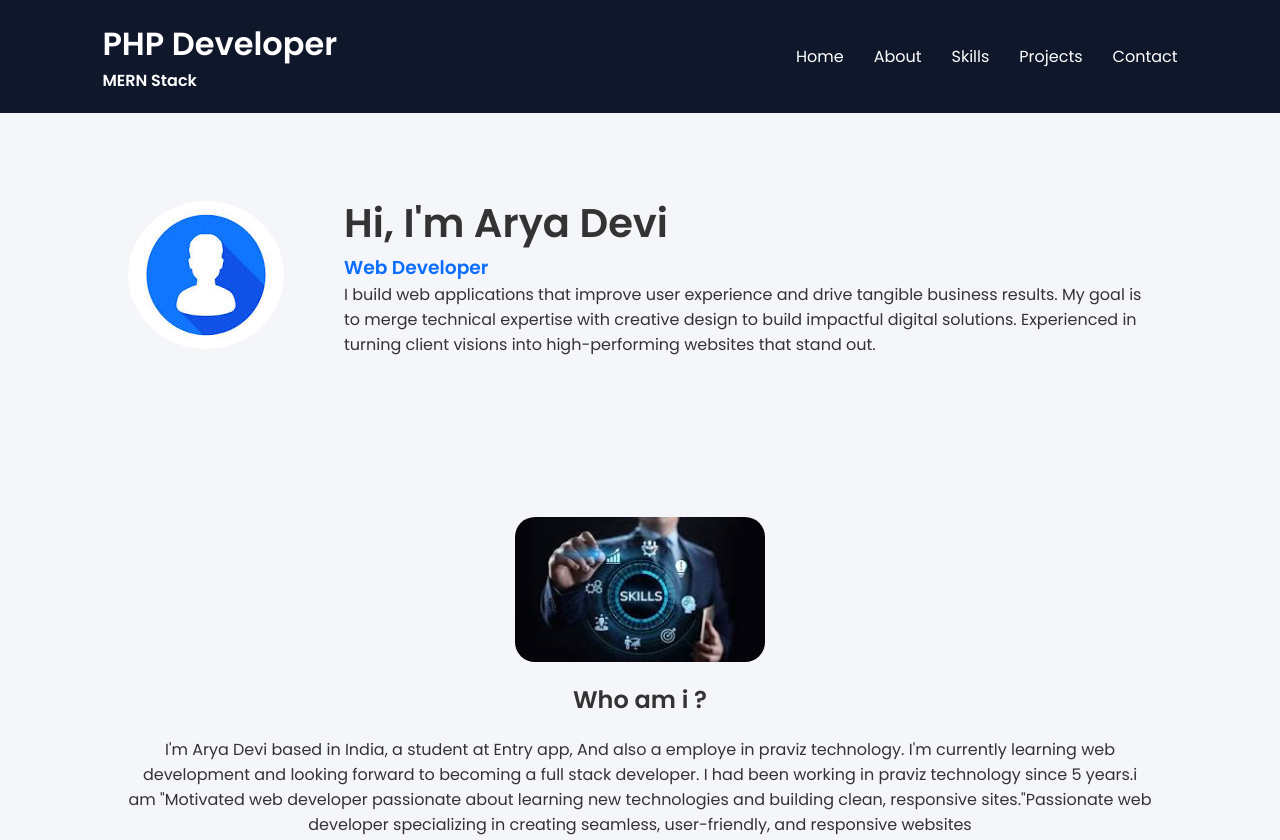
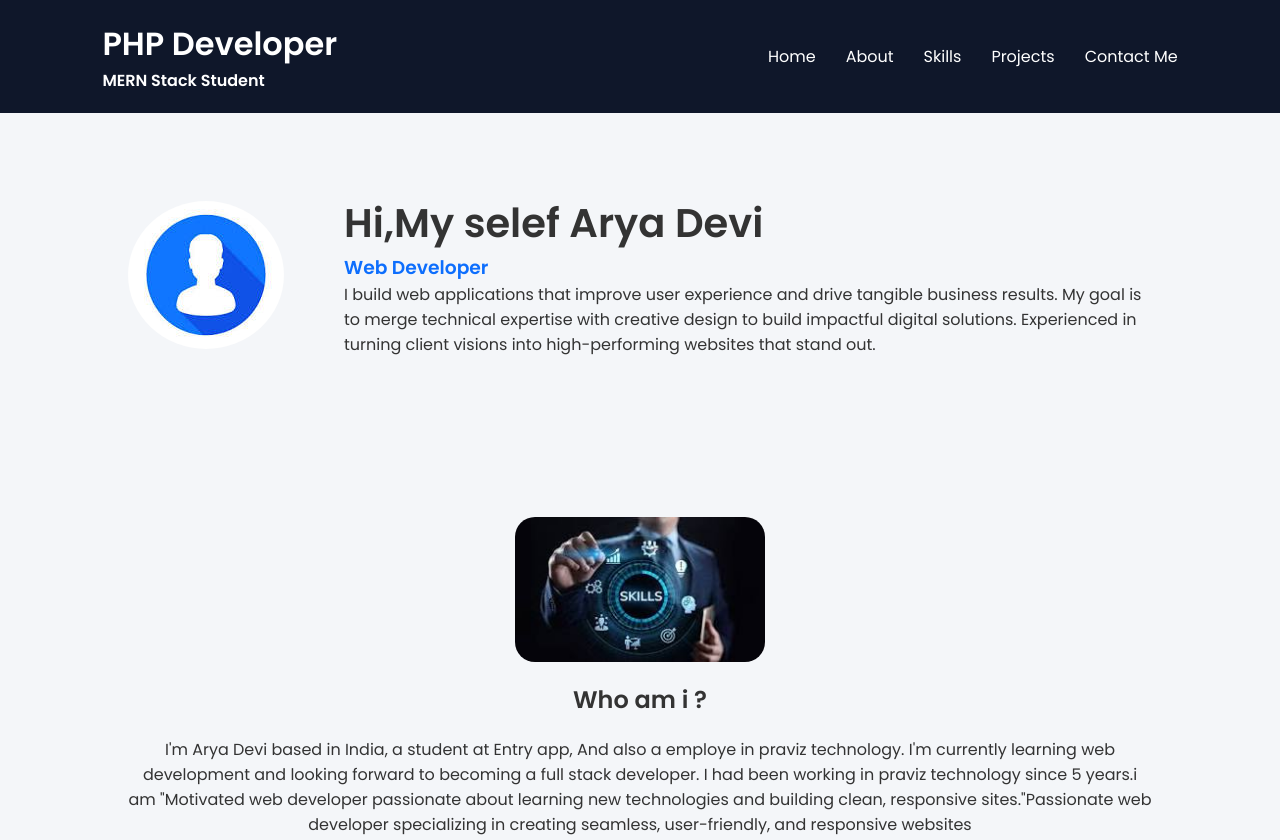
Before and after one commit to aryadevipraviz/portfolioassignment3, a plain HTML site: page index.html in a window 1280 px wide. Shown: the top 840 px of the page. Drawn offline with Linux system fonts and the light colour scheme.

Commit message:
first commit

```diff
--- a/index.html
+++ b/index.html
@@ -8,7 +8,7 @@
     <link href="https://fonts.googleapis.com/css2?family=Poppins:wght@300;400;600&display=swap" rel="stylesheet">
 
     <!-- CSS -->
-    <link rel="stylesheet" href="css/portfoliostyle.css">
+    <link rel="stylesheet" href="css/portfoliostyles.css">
 </head>
 <body>
 
@@ -16,7 +16,7 @@
 <header>
     <div class="text-animate">
         <h1 class="heading first">PHP Developer</h1>
-        <h2 class="heading second">MERN Stack </h2>
+        <h2 class="heading second">MERN Stack Student</h2>
     </div>
     <div class="menu-toggle" id="menu-toggle">☰</div>
 
@@ -25,7 +25,7 @@
         <a href="#about">About</a>
         <a href="#skill">Skills</a>
         <a href="#projects">Projects</a>
-        <a href="#contact">Contact</a>
+        <a href="#contact">Contact Me</a>
     </nav>
 
 
@@ -33,7 +33,7 @@
 <section id="home" class="home">
     <img src="./imaes/Untitldded.jpeg" alt="Profile">
     <div>
-        <h2>Hi, I'm Arya Devi</h2>
+        <h2>Hi,My selef Arya Devi</h2>
         <h3>Web Developer</h3>
         <p>
             I build web applications that improve user experience and drive tangible business results.
```
Also changed, not shown: css/portfoliostyles.css (renamed from css/portfoliostyle.css).
